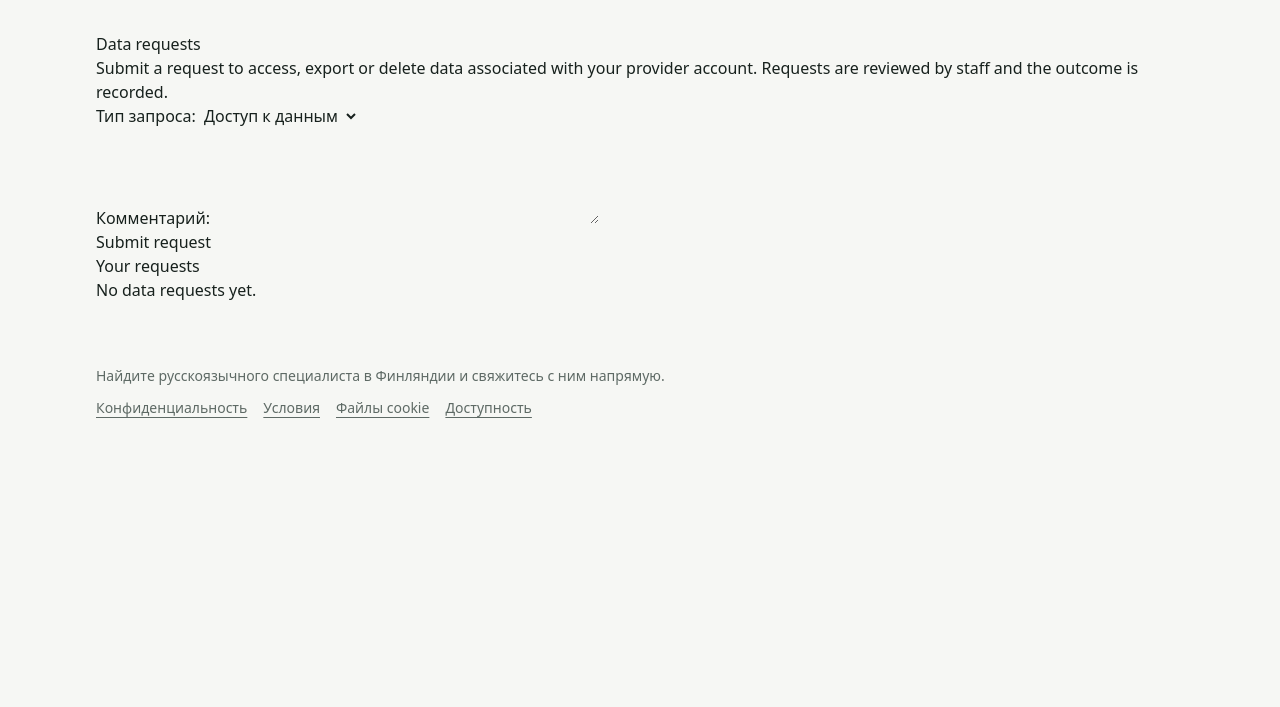
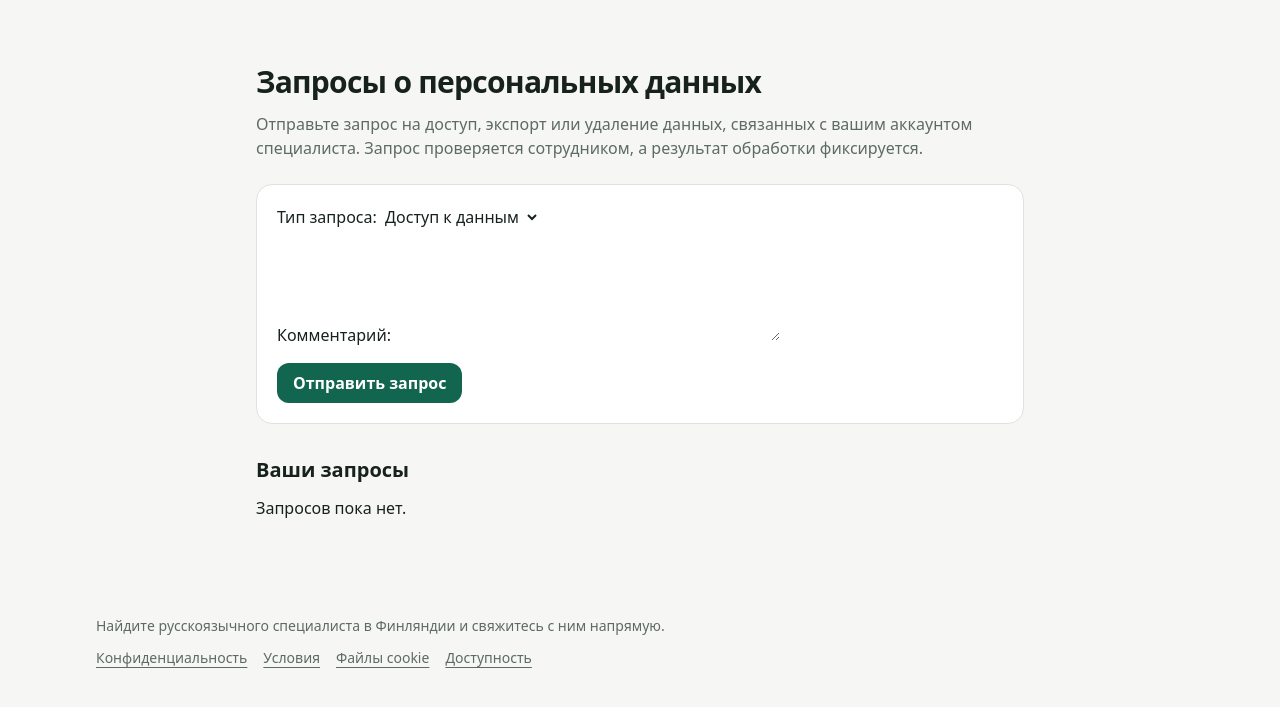
Before and after one commit to StrayForest/palvelut, a Django app: page /palvelut/account/data-rights/ in a window 1280 px wide. Shown: the part 69-776 px from the top of the page. Run offline with Django 5.2, Linux system fonts and the light colour scheme; the visitor is signed in with stand-in values (Sample User, id 1); data that the repository does not hold is empty; style sheets or scripts are compiled from the project's sources; parts of the project's set-up code (start-up, migrations or seed data) failed here and were passed over; some libraries are stand-ins or nearby versions.

Commit message:
P6: translate provider data requests

```diff
--- a/templates/moderation/data_subject_requests.html
+++ b/templates/moderation/data_subject_requests.html
@@ -1,23 +1,22 @@
 {% extends "base.html" %}
-{% load i18n %}
-
-{% block title %}{% translate "Data requests" %} · Finrix Palvelut{% endblock %}
-
+{% block title %}Запросы о персональных данных · Finrix Palvelut{% endblock %}
 {% block content %}
-<h1>{% translate "Data requests" %}</h1>
-<p>{% translate "Submit a request to access, export or delete data associated with your provider account. Requests are reviewed by staff and the outcome is recorded." %}</p>
-<form method="post">
+<section class="mx-auto max-w-3xl py-8">
+  <h1 class="text-3xl font-bold tracking-tight">Запросы о персональных данных</h1>
+  <p class="mt-3 text-[#5E6A65]">Отправьте запрос на доступ, экспорт или удаление данных, связанных с вашим аккаунтом специалиста. Запрос проверяется сотрудником, а результат обработки фиксируется.</p>
+  <form method="post" class="mt-6 space-y-4 rounded-2xl border border-[#DDE3DF] bg-white p-5">
     {% csrf_token %}
     {{ form.as_p }}
-  <button type="submit">{% translate "Submit request" %}</button>
+    <button type="submit" class="rounded-xl bg-[#12664F] px-4 py-2 font-semibold text-white">Отправить запрос</button>
   </form>
 
-<h2>{% translate "Your requests" %}</h2>
-<ul>
+  <h2 class="mt-8 text-xl font-semibold">Ваши запросы</h2>
+  <ul class="mt-3 space-y-2">
     {% for row in requests %}
-    <li>{{ row.get_kind_display }} — {{ row.get_status_display }} — {{ row.created_at }}</li>
+      <li>{% if row.kind == 'access' %}Доступ к данным{% elif row.kind == 'export' %}Экспорт данных{% elif row.kind == 'delete' %}Удаление данных{% else %}{{ row.kind }}{% endif %} — {% if row.status == 'open' %}Открыт{% elif row.status == 'in_progress' %}В обработке{% elif row.status == 'completed' %}Выполнен{% elif row.status == 'rejected' %}Отклонён{% else %}{{ row.status }}{% endif %} — {{ row.created_at }}</li>
     {% empty %}
-    <li>{% translate "No data requests yet." %}</li>
+      <li>Запросов пока нет.</li>
     {% endfor %}
   </ul>
+</section>
 {% endblock %}
```
Lines whose indentation alone changed are shown as unchanged.
